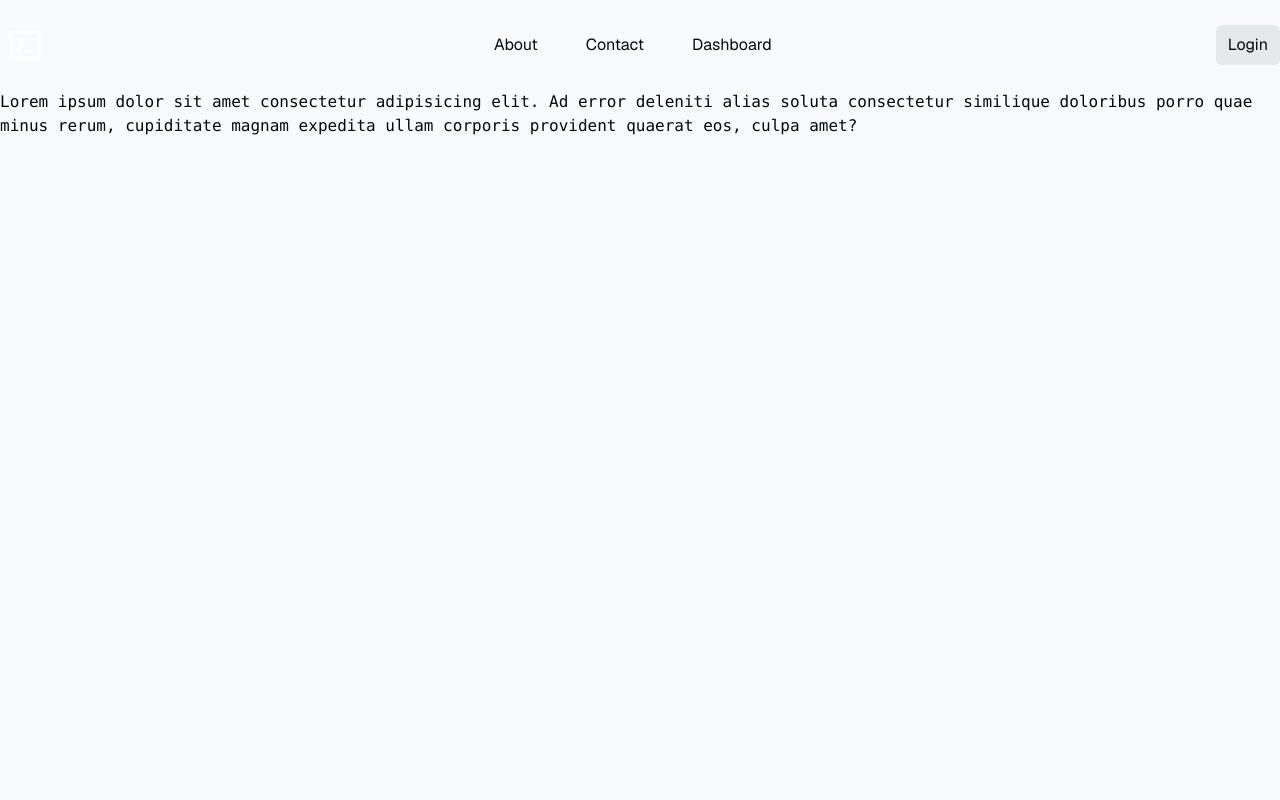
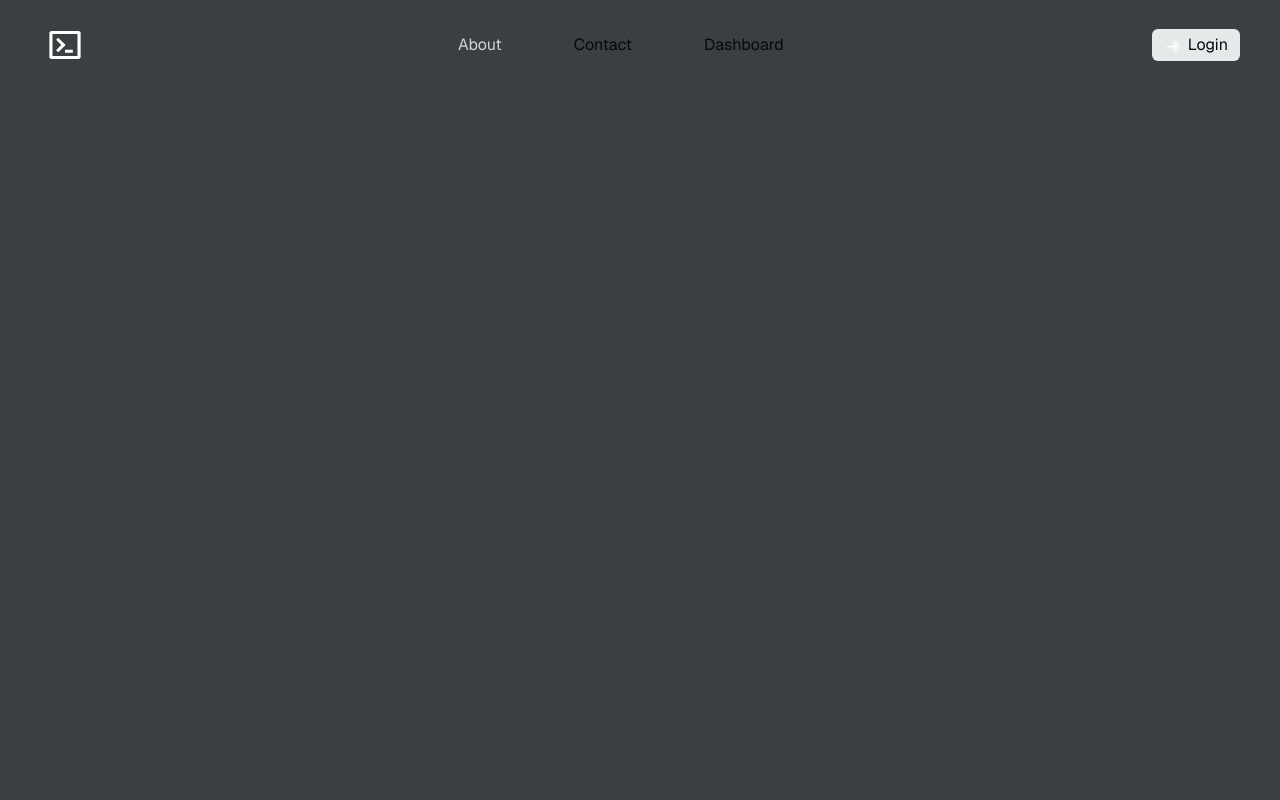
Before and after one commit to saurabhje/code-board, a Next.js app: page / in a window 1280 px wide. Shown: the top 800 px of the page. Built offline with nearby package versions, Linux system fonts and the light colour scheme; no server answers.

Commit message:
Styling Waves

```diff
--- a/app/page.tsx
+++ b/app/page.tsx
@@ -1,8 +1,6 @@
-import AuthButton from "../components/AuthButton";
 import { createClient } from "@/utils/supabase/server";
-import Header from "@/components/Header";
-import Footer from "@/components/Footer";
 import { cookies } from "next/headers";
+import Image from "next/image";
 
 export default async function Index() {
   const cookieStore = cookies();
@@ -20,14 +18,9 @@ export default async function Index() {
 
   return (
     <div className="flex flex-col items-center">
-      <main>
-        <code>
-          Lorem ipsum dolor sit amet consectetur adipisicing elit. Ad error
-          deleniti alias soluta consectetur similique doloribus porro quae minus
-          rerum, cupiditate magnam expedita ullam corporis provident quaerat
-          eos, culpa amet?
-        </code>
-      </main>
+      <div className="custom-shape-divider-top-1701460132">
+        <Image src='/wavesNegative.svg' alt="wave" width={100} height={100}/>
+      </div>
     </div>
   );
 }
--- a/components/AuthButton.tsx
+++ b/components/AuthButton.tsx
@@ -1,24 +1,24 @@
-import { createClient } from '@/utils/supabase/server'
-import Link from 'next/link'
-import { cookies } from 'next/headers'
-import { redirect } from 'next/navigation'
+import { createClient } from "@/utils/supabase/server";
+import Link from "next/link";
+import { cookies } from "next/headers";
+import { redirect } from "next/navigation";
 
 export default async function AuthButton() {
-  const cookieStore = cookies()
-  const supabase = createClient(cookieStore)
+  const cookieStore = cookies();
+  const supabase = createClient(cookieStore);
 
   const {
     data: { user },
-  } = await supabase.auth.getUser()
+  } = await supabase.auth.getUser();
 
   const signOut = async () => {
-    'use server'
+    "use server";
 
-    const cookieStore = cookies()
-    const supabase = createClient(cookieStore)
-    await supabase.auth.signOut()
-    return redirect('/login')
-  }
+    const cookieStore = cookies();
+    const supabase = createClient(cookieStore);
+    await supabase.auth.signOut();
+    return redirect("/login");
+  };
 
   return user ? (
     <div className="flex items-center gap-4">
@@ -32,9 +32,36 @@ export default async function AuthButton() {
   ) : (
     <Link
       href="/login"
-      className="py-2 px-3 flex rounded-md no-underline bg-btn-background hover:bg-btn-background-hover"
+      className="py-1 px-3 flex items-center rounded-md no-underline bg-btn-background hover:bg-btn-background-hover"
     >
+      <svg
+        className="w-4 h-4 mr-2"
+        viewBox="0 0 20 20"
+        fill="none"
+        xmlns="http://www.w3.org/2000/svg"
+      >
+        <g id="SVGRepo_bgCarrier" stroke-width="0"></g>
+        <g
+          id="SVGRepo_tracerCarrier"
+          stroke-linecap="round"
+          stroke-linejoin="round"
+        ></g>
+        <g id="SVGRepo_iconCarrier">
+          {" "}
+          <path
+            fill-rule="evenodd"
+            clip-rule="evenodd"
+            d="M10.4697 8.46967C10.1768 8.76256 10.1768 9.23744 10.4697 9.53033L12.1893 11.25H4C3.58579 11.25 3.25 11.5858 3.25 12C3.25 12.4142 3.58579 12.75 4 12.75H12.1893L10.4697 14.4697C10.1768 14.7626 10.1768 15.2374 10.4697 15.5303C10.7626 15.8232 11.2374 15.8232 11.5303 15.5303L14.5303 12.5303C14.8232 12.2374 14.8232 11.7626 14.5303 11.4697L11.5303 8.46967C11.2374 8.17678 10.7626 8.17678 10.4697 8.46967Z"
+            fill="#ffffff"
+          ></path>{" "}
+          <path
+            opacity="0.5"
+            d="M12 20C16.4183 20 20 16.4183 20 12C20 7.58172 16.4183 4 12 4V20Z"
+            fill="#ffffff"
+          ></path>{" "}
+        </g>
+      </svg>{" "}
       Login
     </Link>
-  )
+  );
 }
--- a/components/Navbar.tsx
+++ b/components/Navbar.tsx
@@ -5,17 +5,20 @@ import AuthButton from "./AuthButton";
 export default function Navbar() {
   return (
     <div>
-      <nav className="flex justify-between items-center py-5">
+      <nav className="flex justify-between items-center px-10 py-5">
         <Link href="/">
           <Image src="/logo-white.svg" alt="logo" height={29} width={50} />
         </Link>
         <ul className="hidden h-full gap-12 lg:flex">
-          <Link href="#">About</Link>
-          <Link href="#">Contact</Link>
-          <Link href="#">Dashboard</Link>
+          <Link className="py-1 px-3 rounded-md text-gray-300 hover:text-white hover:bg-btn-background-hover" href="#">About</Link>
+          <Link className="py-1 px-3 rounded-md hover:bg-btn-background-hover" href="#">Contact</Link>
+          <Link className="py-1 px-3 rounded-md hover:bg-btn-background-hover" href="#">Dashboard</Link>
         </ul>
         <div className="hidden lg:flex">
           <AuthButton />
+        </div>
+        <div className="inline-block cursor-pointer lg:hidden">
+          <svg className="w-10 h-8" viewBox="0 0 24 24" fill="none" xmlns="http://www.w3.org/2000/svg" stroke="#000000"><g id="SVGRepo_bgCarrier" stroke-width="0"></g><g id="SVGRepo_tracerCarrier" stroke-linecap="round" stroke-linejoin="round"></g><g id="SVGRepo_iconCarrier"> <path d="M4 6H20M4 12H20M4 18H20" stroke="#ffffff" stroke-width="2" stroke-linecap="round" stroke-linejoin="round"></path> </g></svg>
         </div>
       </nav>
     </div>
--- a/tailwind.config.js
+++ b/tailwind.config.js
@@ -7,7 +7,7 @@ module.exports = {
   theme: {
     extend: {
       colors: {
-        background: 'hsl(var(--background))',
+        background: '#3c3f41',
         foreground: 'hsl(var(--foreground))',
         btn: {
           background: 'hsl(var(--btn-background))',
```
Also changed, not shown: public/wavesNegative.svg (added).
